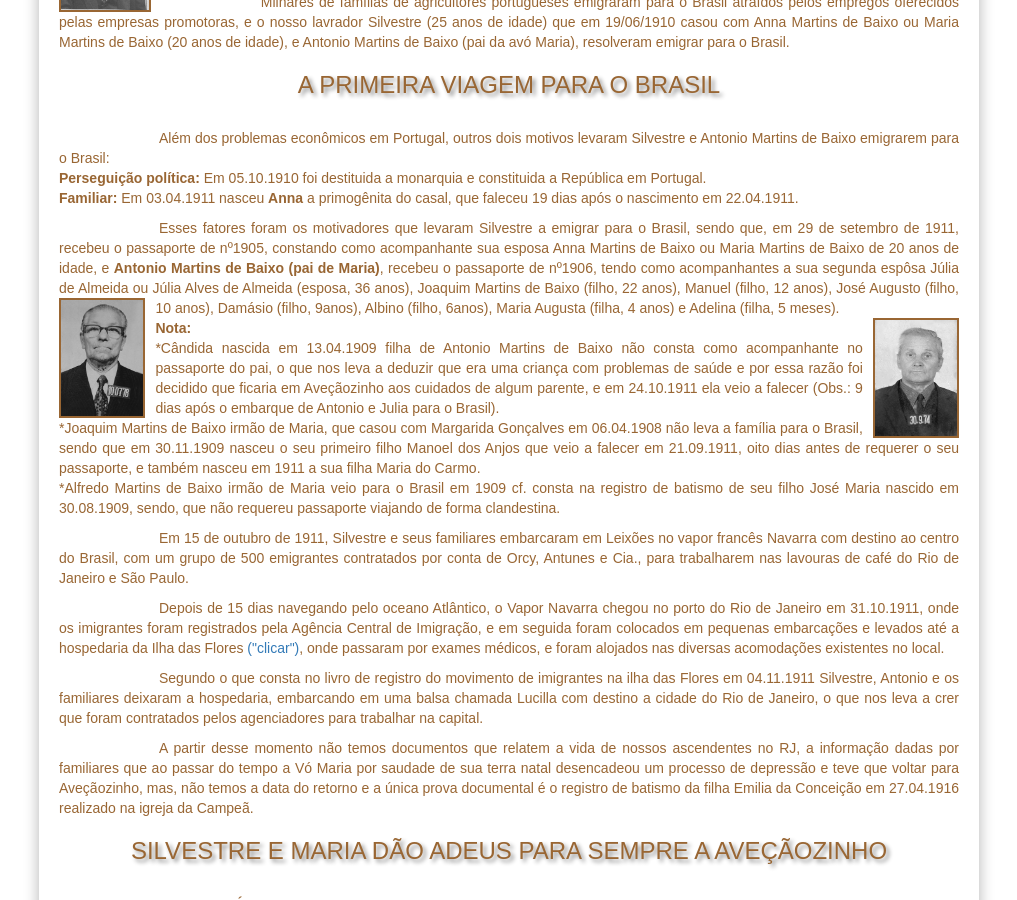
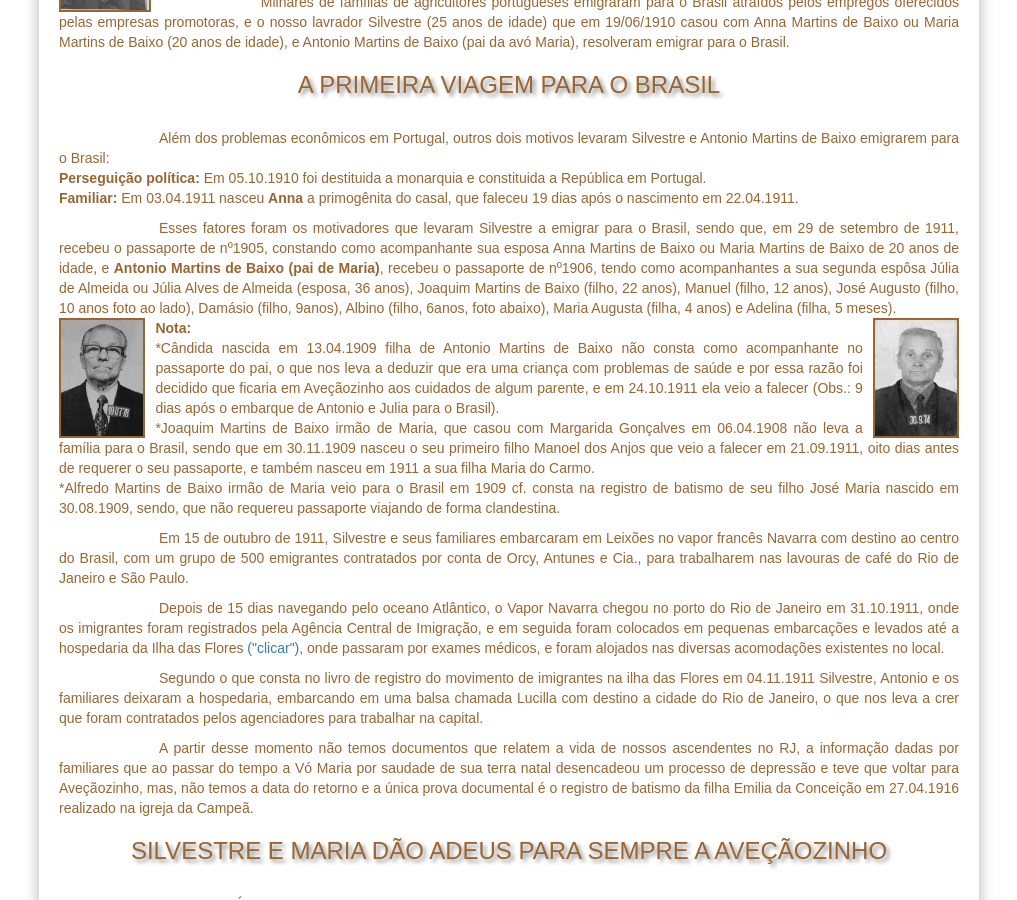
Before and after one commit to claudiovargas1955/claudiovargas1955.github.io, a Jekyll site: the page built from _pages/historia-de-silvestre.html, in a window 1280 px wide and 900 px high, scrolled down 8538 px. Shown: the whole window, without its empty margins (131-1148 px from the left). Built offline with Jekyll 4.4.1, drawn with Linux system fonts in a browser that asks for light colours; some web fonts are replaced.

Commit message:
Update historia-de-silvestre.html

```diff
--- a/_pages/historia-de-silvestre.html
+++ b/_pages/historia-de-silvestre.html
@@ -460,8 +460,8 @@ Baixo emigrarem para o Brasil: <br>
 setembro de 1911, recebeu o passaporte de nº1905, constando como acompanhante sua esposa Anna Martins de Baixo ou Maria Martins de Baixo
 de 20 anos de idade, e <b>Antonio Martins de Baixo (pai de Maria)</b>, recebeu o passaporte de nº1906, tendo como acompanhantes a sua
 segunda espôsa Júlia de Almeida ou Júlia Alves de Almeida (esposa, 36 anos), Joaquim Martins de Baixo (filho, 22 anos), Manuel (filho, 12
-anos), José Augusto (filho, 10 anos), Damásio (filho, 9anos), Albino (filho, 6anos), Maria Augusta (filha, 4 anos) e Adelina (filha, 5
-meses).
+anos), José Augusto (filho, 10 anos foto ao lado), Damásio (filho, 9anos), Albino (filho, 6anos, foto abaixo), Maria Augusta (filha, 4
+anos) e Adelina (filha, 5 meses).
 <img class="esq" style="float:left"; src="/images/José Augusto.jpg" height="120px" title="José Augusto Martins de Baixo irmão da vó Maria";/><br>
 <img class="dir" style="float:right"; src="/images/Albino.jpg" height="120px" title="Albino Martins de Baixo irmão da vó Maria";/>
 
```
